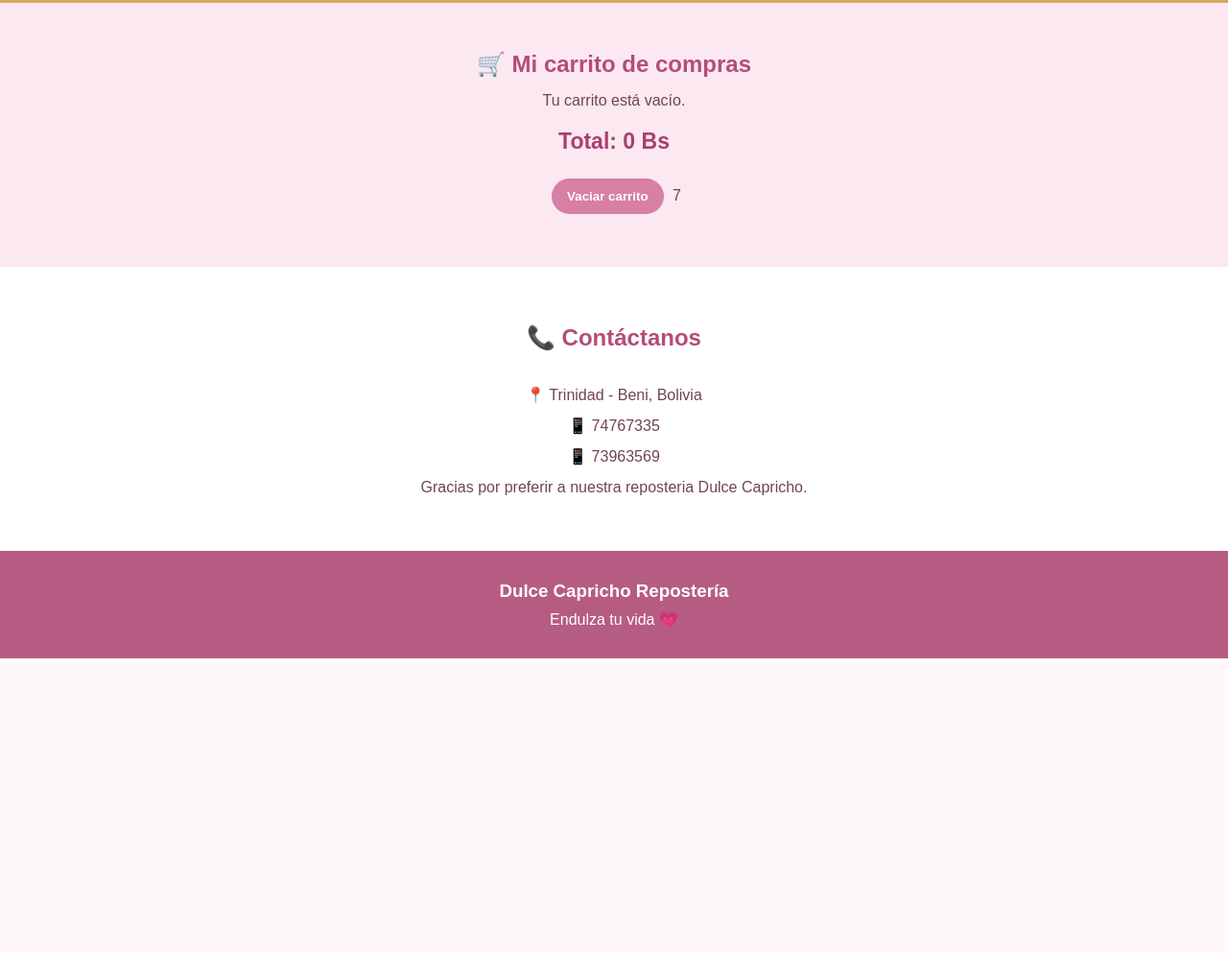
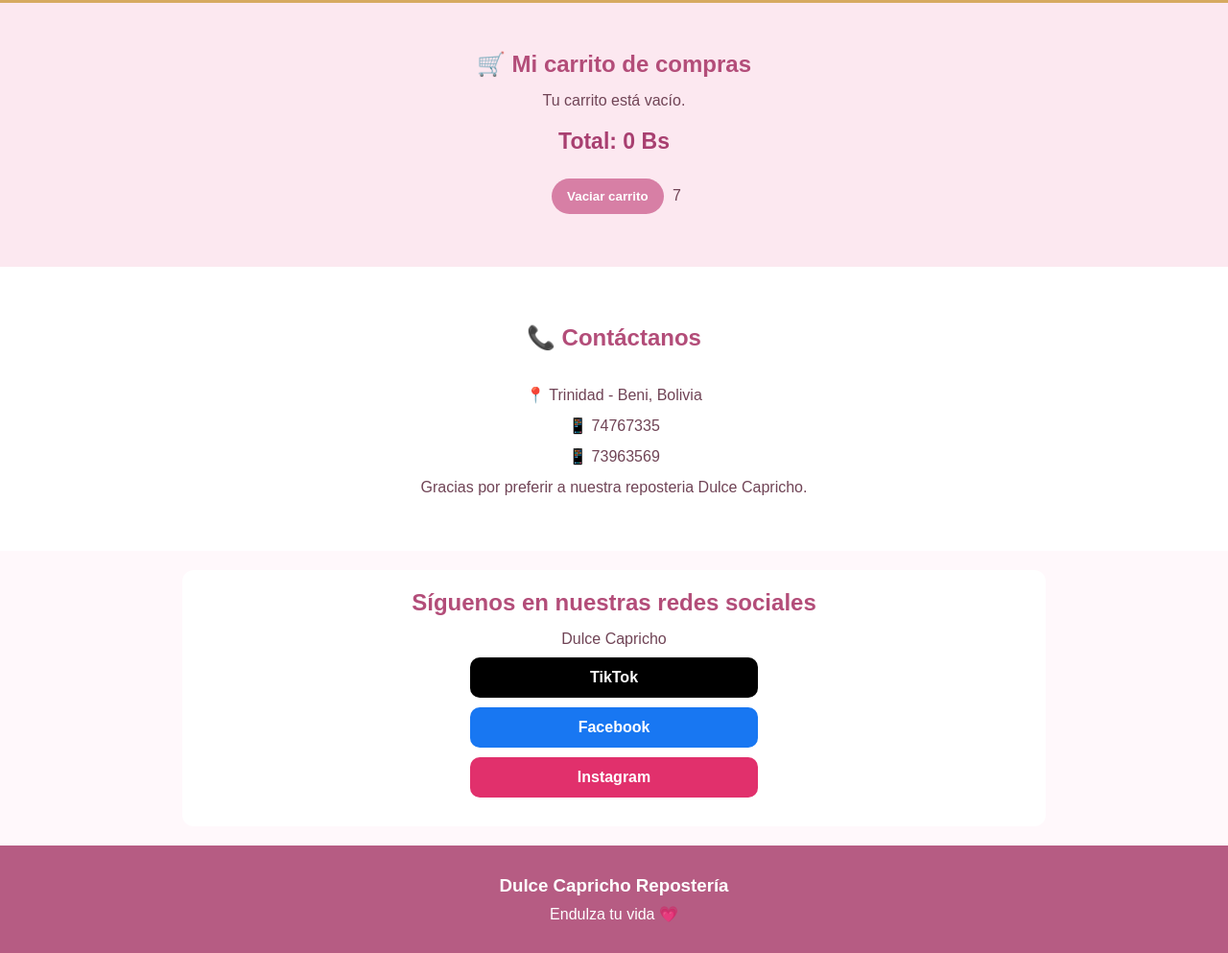
Before and after one commit to dajairaperez30-lgtm/Dulce---Capricho-tdd, a plain HTML site: page index.html in a window 1280 px wide. Shown: the part 2325-3318 px from the top of the page at 96% size. Before the commit the page ends 3011 px from the top, so only its background shows below. Drawn offline with Linux system fonts and the light colour scheme.

Commit message:
Update index.html

```diff
--- a/index.html
+++ b/index.html
@@ -142,7 +142,17 @@
   </p>
 
 </section>
+<!-- SECCION REDES SOCIALES -->
+<section id="redes" style="background:white; margin:20px auto; padding:20px; border-radius:12px; max-width:900px; text-align:center;">
+  <h2>Síguenos en nuestras redes sociales</h2>
+  <p>Dulce Capricho</p>
 
+  <a href="https://www.tiktok.com/@dulce.capricho100?_r=1&_t=ZS-9BkDqZOWT8G" target="_blank" style="display:block; margin:10px auto; padding:12px; max-width:300px; background:#000; color:white; text-decoration:none; font-weight:bold; border-radius:10px;">TikTok</a>
+
+  <a href="https://www.facebook.com/share/1FdHLWjLy3/" target="_blank" style="display:block; margin:10px auto; padding:12px; max-width:300px; background:#1877F2; color:white; text-decoration:none; font-weight:bold; border-radius:10px;">Facebook</a>
+
+  <a href="https://www.instagram.com/dulce.capricho.tdd?avpt=ajlwb3J0YmY0cmdv" target="_blank" style="display:block; margin:10px auto; padding:12px; max-width:300px; background:#E1306C; color:white; text-decoration:none; font-weight:bold; border-radius:10px;">Instagram</a>
+</section>
 
 
 <footer>
```
